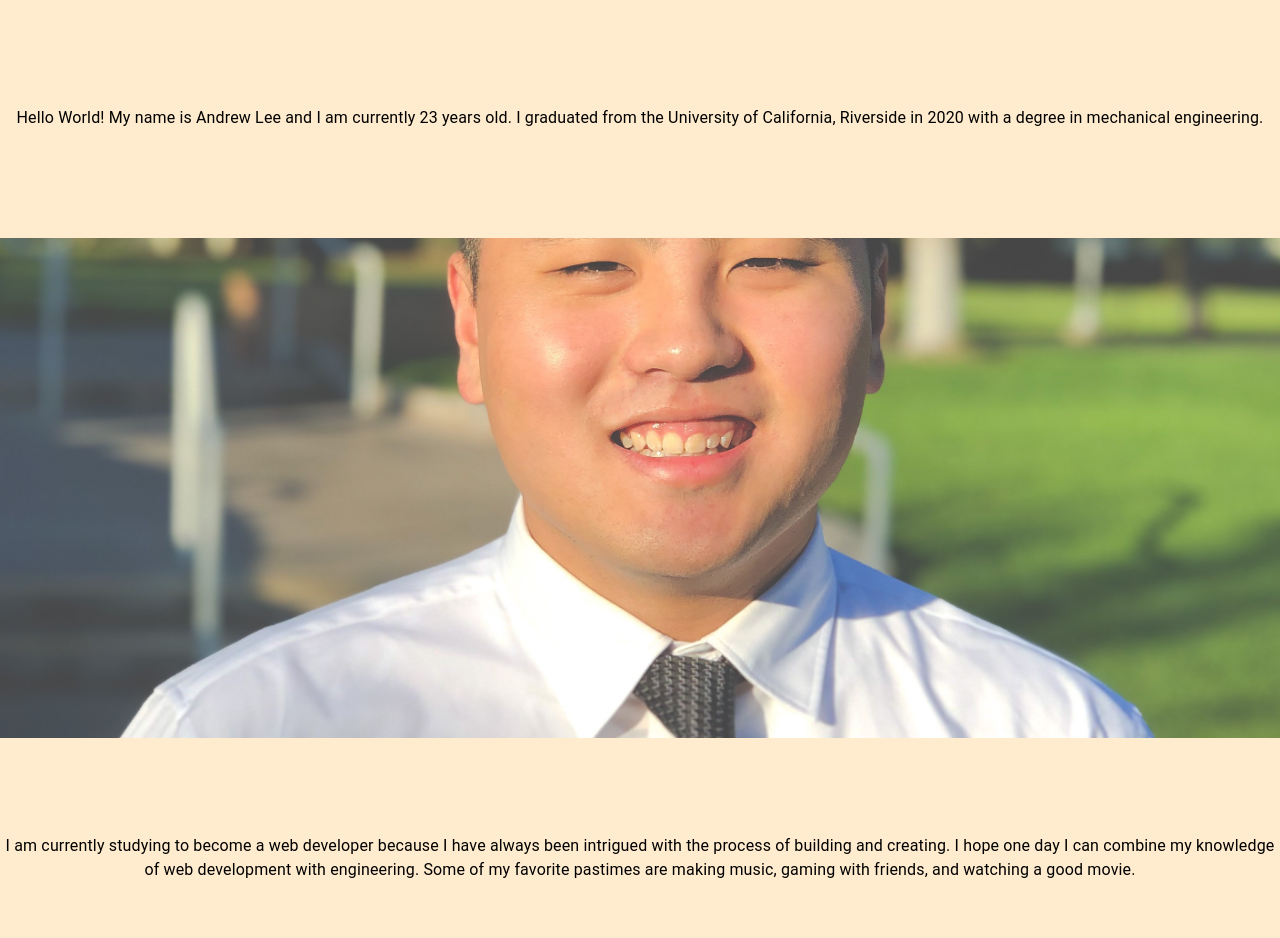
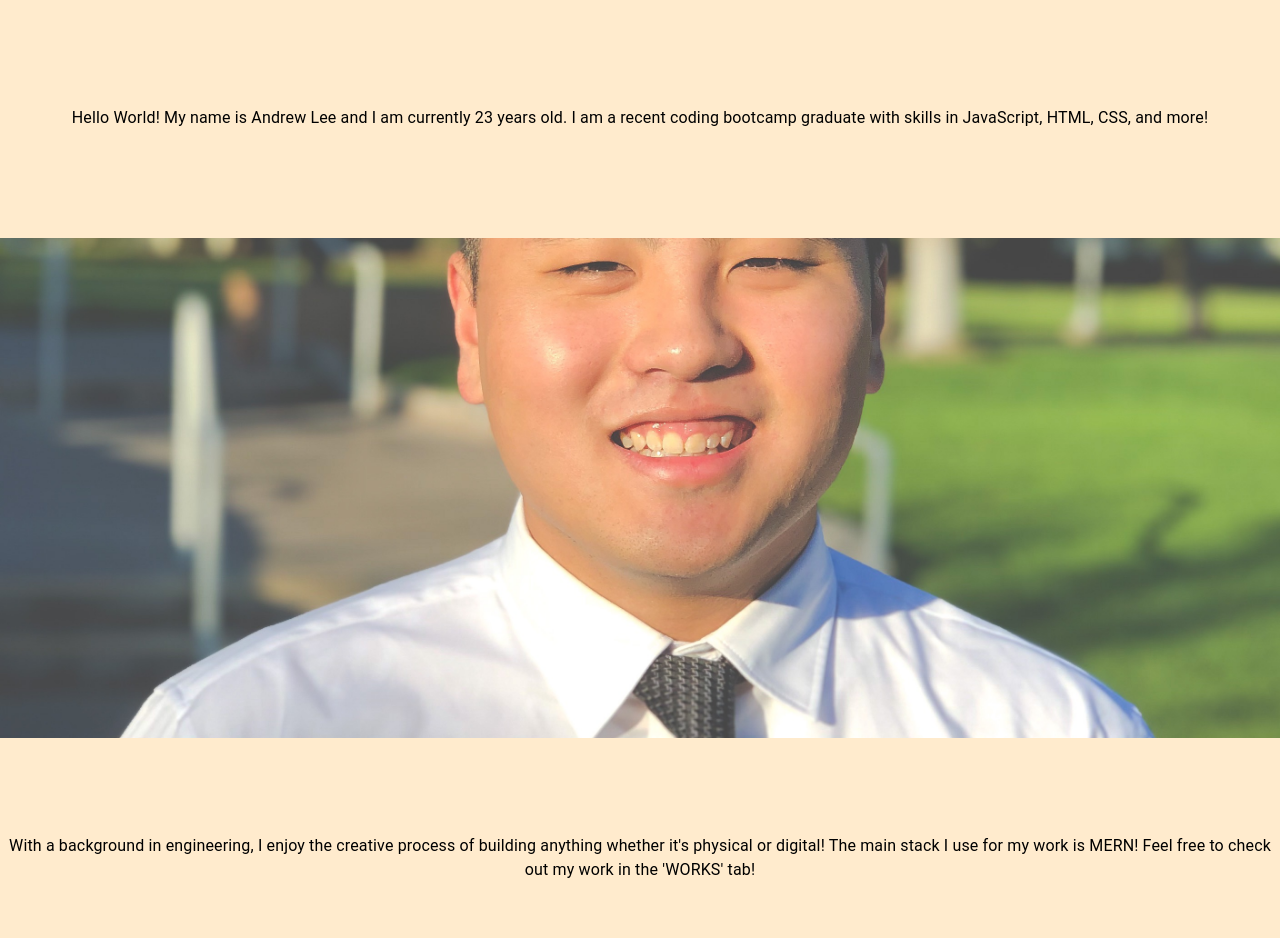
Before and after one commit to andrewleee10/portfolio, a React (Create React App) app in the folder client/: page / in a window 1280 px wide. Shown: the part 1154-2092 px from the top of the page. Built offline with nearby package versions, Linux system fonts and the light colour scheme.

Commit message:
text change

```diff
--- a/client/src/pages/Home/Home.js
+++ b/client/src/pages/Home/Home.js
@@ -75,7 +75,7 @@ const Home = () => {
         >
           <Grid item xs={12}>
             <Typography>
-              Hello World! My name is Andrew Lee and I am currently 23 years old. I graduated from the University of California, Riverside in 2020 with a degree in mechanical engineering.
+              Hello World! My name is Andrew Lee and I am currently 23 years old. I am a recent coding bootcamp graduate with skills in JavaScript, HTML, CSS, and more!
             </Typography>
           </Grid>
         </Grid>
@@ -91,9 +91,7 @@ const Home = () => {
         >
           <Grid item xs={12}>
             <Typography>
-              I am currently studying to become a web developer because I have always been intrigued with the process of
-              building and creating. I hope one day I can combine my knowledge of web development with engineering.
-              Some of my favorite pastimes are making music, gaming with friends, and watching a good movie.
+              With a background in engineering, I enjoy the creative process of building anything whether it's physical or digital! The main stack I use for my work is MERN! Feel free to check out my work in the 'WORKS' tab!
             </Typography>
           </Grid>
         </Grid>
```
